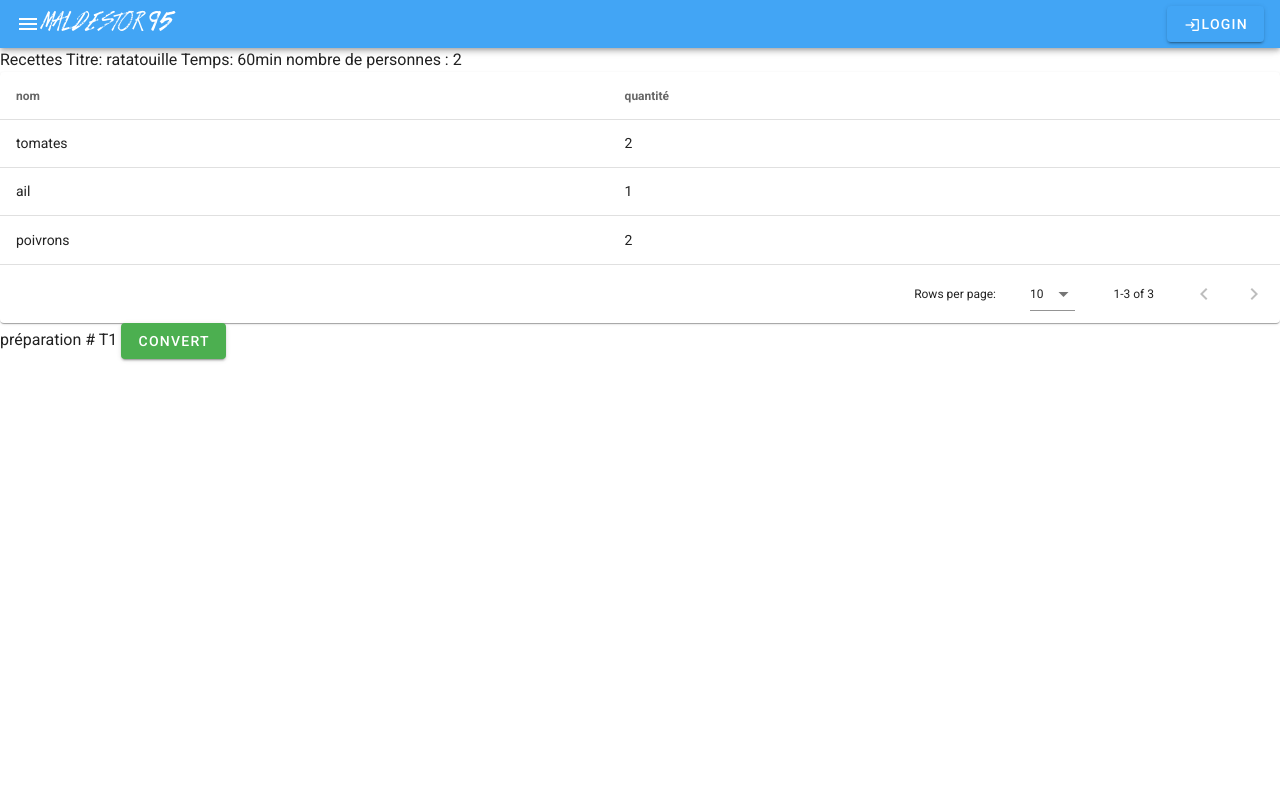
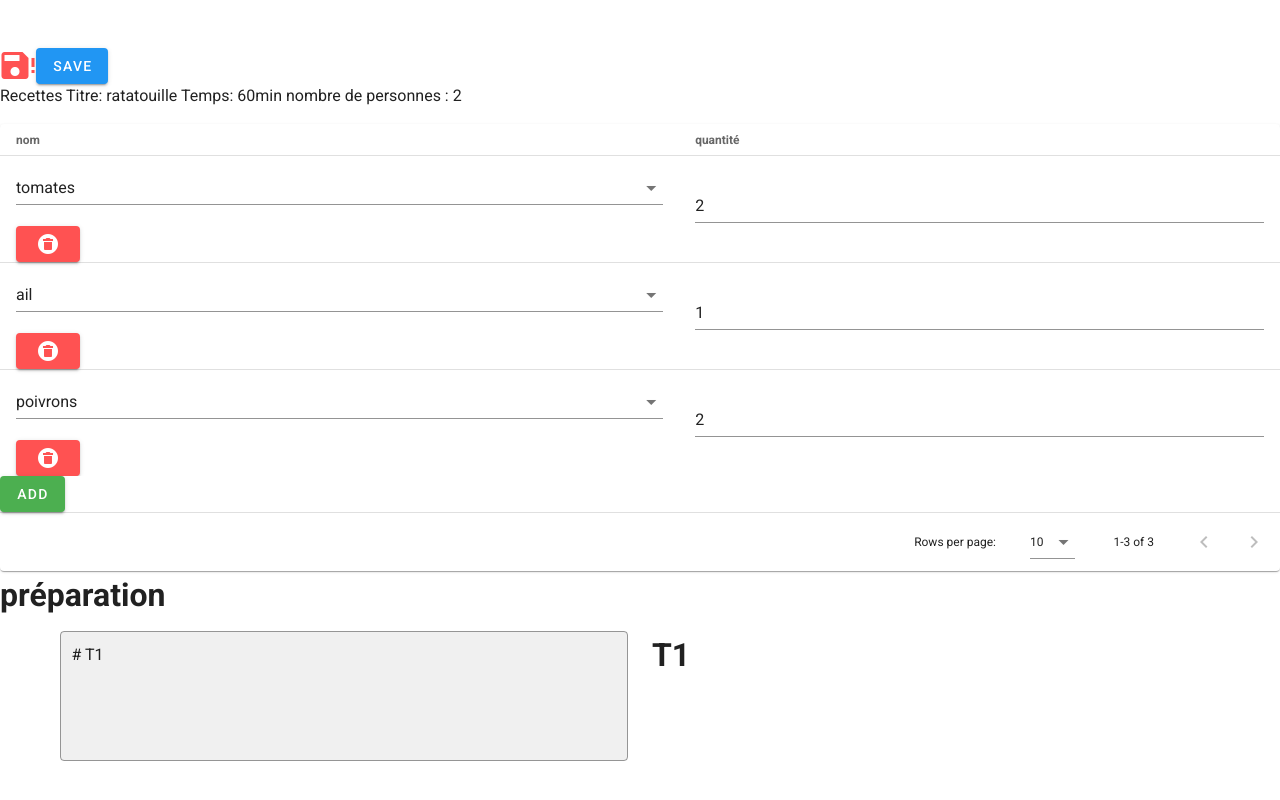
Before and after one commit to maldestor95/recipebook, a Vue app in the folder src/client/: page /#/recettes in a window 1280 px wide. Shown: the top 800 px of the page. Built offline with nearby package versions, Linux system fonts and the light colour scheme; what vue-cookies, vue-session would draw is missing.

Commit message:
plupart des fonctions de l'UI recette implémentée

```diff
--- a/src/client/src/views/recettes.vue
+++ b/src/client/src/views/recettes.vue
@@ -1,49 +1,131 @@
 <template>
   <div>
+    <v-icon color="error" large v-if="!saved">mdi-content-save-alert</v-icon>
+    <v-icon color="success" large v-if="saved">mdi-content-save</v-icon>
+    <v-switch label="Edit" v-model="editable" @change="saved=false; editable=true" v-if="saved"></v-switch>
+    <v-btn color="info" @click="saved=true;editable=false" v-if="!saved">Save</v-btn>
+    <!-- // TODO fuction save to implement -->
+<p>
+
     Recettes
-    Titre: {{titre}}
-    Temps: {{temps}}
-    nombre de personnes : {{nbPersonnes}}
+    Titre: {{recette.titre}}
+    Temps: {{recette.temps}}
+    nombre de personnes : {{recette.nbPersonnes}}
+</p>
     <v-data-table
       id="ingredients"
       :headers="ingredientsHeaders"
-      :items="ingredients"
+      :items="recette.ingredients"
       class="elevation-1"
-    ></v-data-table>préparation
+      dense
+    >
+      <template v-slot:item.qty="t">
+        <v-text-field v-model="t.item.qty" v-if="editable"></v-text-field>
+        <span v-else>{{t.item.qty}}</span>
+      </template>
+      <template v-slot:item.nom="t">
+        <v-autocomplete
+          :items="[...ingredientList,t.item.nom]"
+          color="white"
+          item-text="name"
+          v-model="t.item.nom"
+          v-if="editable"
+        ></v-autocomplete>
+        <v-btn color="error" v-if="editable" @click="removeIngredient(t.item.nom)">
+          <v-icon color="white">mdi-delete-circle</v-icon>
+        </v-btn>
+        <span v-else>{{t.item.nom}}</span>
+      </template>
+      <template v-slot:footer>
+        <v-btn color="success" @click="addIngredient()" v-if="editable">Add</v-btn>
+      </template>
+    </v-data-table>
+    <h1>préparation</h1>
 
-    {{processDescription}}
-    <v-btn color="success" @click="convert()">convert</v-btn>
-    <span v-html="processDescriptionMarked"></span>
+    <v-container grid-list-xs>
+      <v-row>
+        <v-col cols="6" v-if="editable">
+          <v-textarea
+            outlined
+            filled
+            auto-grow
+            :value="recette.processDescription"
+            v-model="recette.processDescription"
+          ></v-textarea>
+        </v-col>
+        <v-col cols="6">
+          <span v-html="processDescriptionMarked"></span>
+        </v-col>
+      </v-row>
+    </v-container>
   </div>
 </template>
 
 <script>
-import marked from 'marked'
+import marked from "marked";
 export default {
+  components: {},
   data() {
     return {
+      saved: false,
+      editable: true,
       ingredientsHeaders: [
-        { text: "nom", value: "nom" },
+        { text: "nom", value: "nom", sortable: true },
         { text: "quantité", value: "qty" }
       ],
-      ingredients: [
-        { nom: "tomates", qty: "2" },
-        { nom: "ail", qty: "1" },
-        { nom: "poivrons", qty: "2" }
-      ],
-      nbPersonnes: 2,
-      titre: "ratatouille",
-      temps: "60min",
-      processDescription:"# T1",
-      processDescriptionMarked:""
+      recette: {
+        id: "1",
+        nbPersonnes: 2,
+        titre: "ratatouille",
+        temps: "60min",
+        processDescription: "# T1",
+        ingredients: [
+          { nom: "tomates", qty: 2 },
+          { nom: "ail", qty: 1 },
+          { nom: "poivrons", qty: 2 }
+        ]
+      },
+      definitions: {
+        ingredients: [
+          "tomates",
+          "champignons",
+          "ail",
+          "poivrons",
+          "oeuf",
+          "paprika"
+        ]
+      },
+      newIngredients: {
+        nom: "",
+        qty: 0
+      }
     };
   },
   methods: {
-      convert() {
-          this.processDescriptionMarked=marked(this.processDescription)
-      }
+    addIngredient() {
+      this.recette.ingredients.push({ nom: "", qty: 0 });
+    },
+    removeIngredient(nom) {
+      this.recette.ingredients = this.recette.ingredients.filter(
+        x => x.nom != nom
+      );
+    }
   },
-
+  computed: {
+    processDescriptionMarked() {
+      return marked(this.recette.processDescription);
+    },
+    alreadyChoosen() {
+      return this.recette.ingredients.map(x => x.nom);
+    },
+    ingredientList() {
+      let a = this.recette.ingredients.map(x => x.nom);
+      let t = this.definitions.ingredients.filter(i => {
+        return !a.includes(i);
+      });
+      return t;
+    }
+  }
 };
 </script>
 
```
